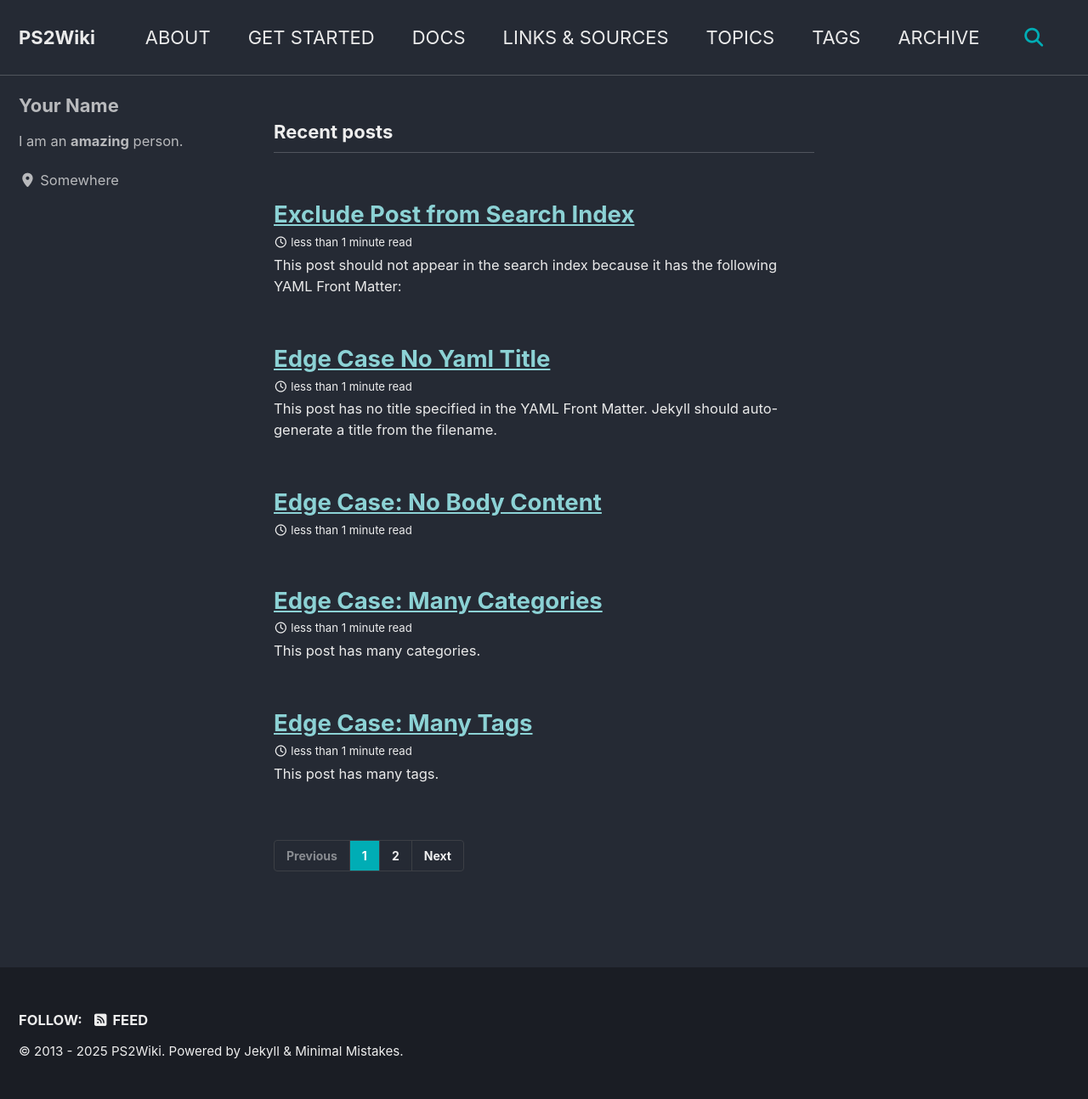
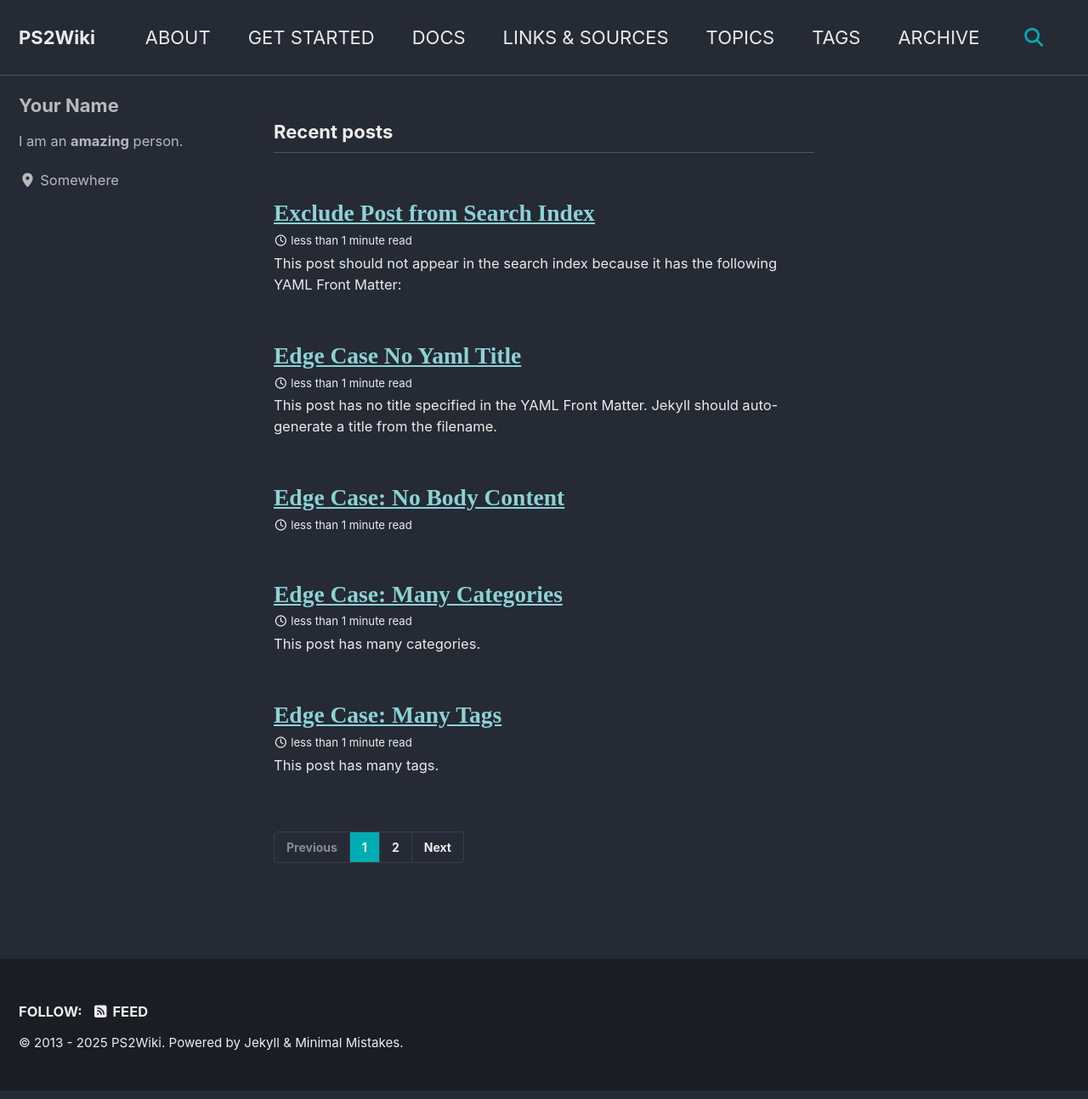
Before and after one commit to ps2wiki/search, a Jekyll site: the page built from index.html, in a window 1280 px wide. Shown: the whole page at 85% size. Built offline with Jekyll 4.4.1, drawn with Linux system fonts in a browser that asks for light colours; cached includes are drawn as plain includes; some web fonts are replaced; the list of posts is cut into pages by our own code.

Commit message:
Update _archive.scss

```diff
--- a/_sass/minimal-mistakes/_archive.scss
+++ b/_sass/minimal-mistakes/_archive.scss
@@ -45,7 +45,7 @@
 
 .archive__item-title {
   margin-bottom: 0.25em;
-  font-family: $sans-serif-narrow;
+  font-family: Lexend, Faculty Glyphic, Onest, Outfit;
   line-height: initial;
   overflow: hidden;
   text-overflow: ellipsis;
```
